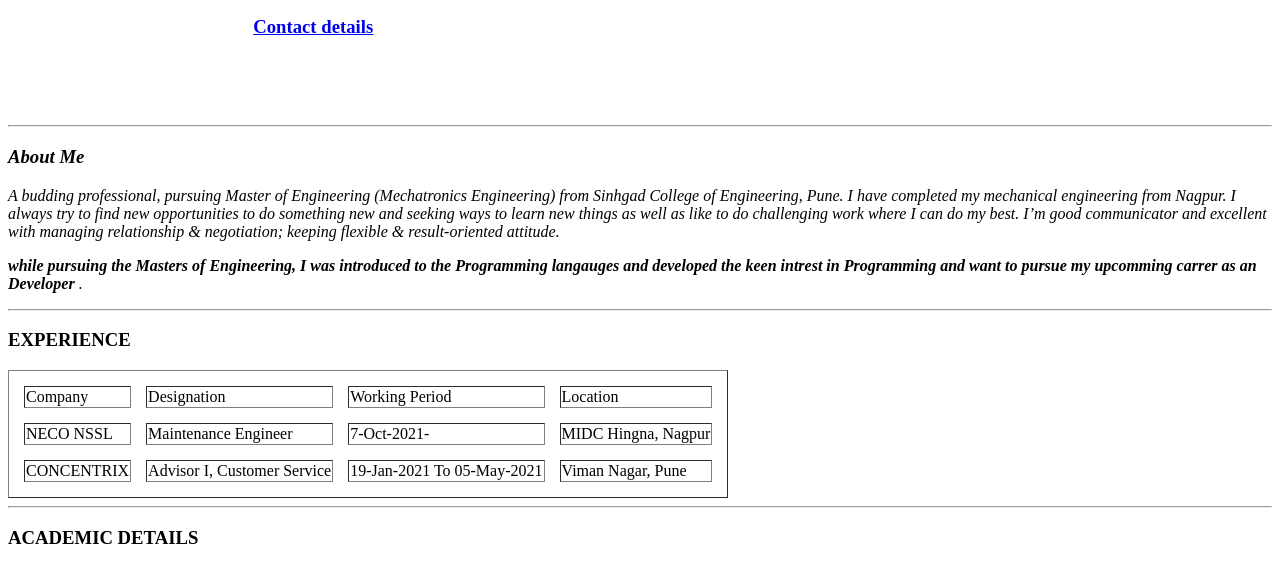
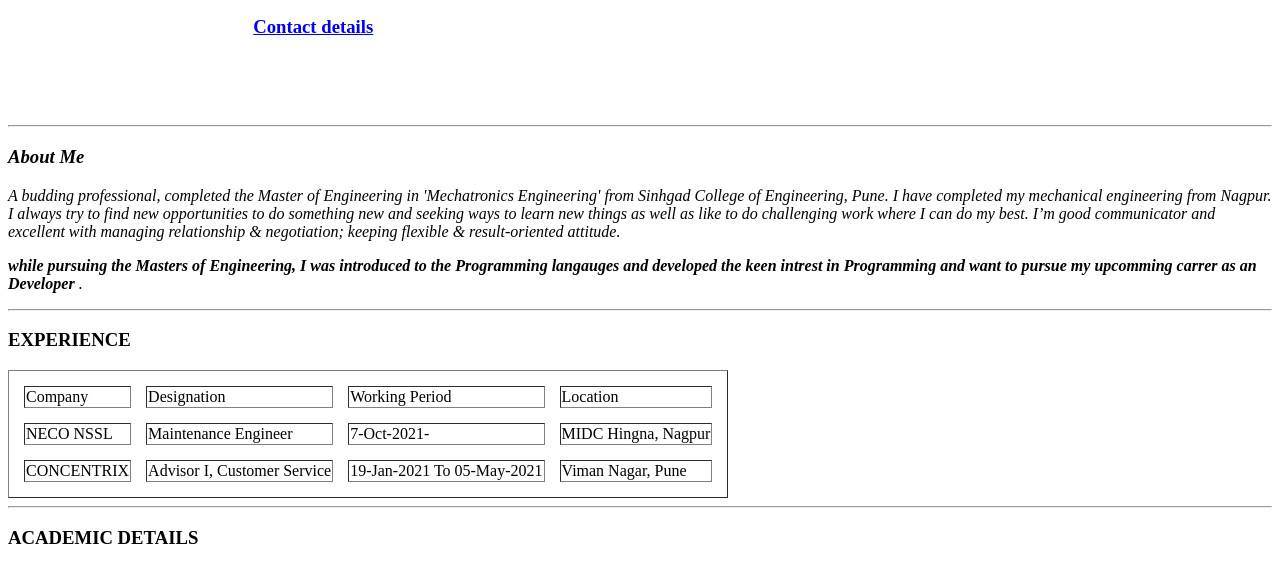
Before and after one commit to Mohit0508/Mohit-Kalamkar-CV, a plain HTML site: page index.html in a window 1280 px wide. Shown: the part 174-740 px from the top of the page. Drawn offline with Linux system fonts and the light colour scheme.

Commit message:
Update index.html

```diff
--- a/index.html
+++ b/index.html
@@ -41,7 +41,7 @@
   <hr>
   <em>
     <h3><strong>About Me</strong></h3>
-    <p>A budding professional, pursuing Master of Engineering (Mechatronics Engineering) from Sinhgad College of
+    <p>A budding professional, completed the Master of Engineering in 'Mechatronics Engineering' from Sinhgad College of
       Engineering, Pune. I have completed my mechanical engineering from Nagpur. I always try to find new opportunities
       to do something new and seeking ways to learn new things as well as like to do challenging work where I can do my
       best. I’m good communicator and excellent with managing relationship & negotiation; keeping flexible & result-oriented attitude.
```
